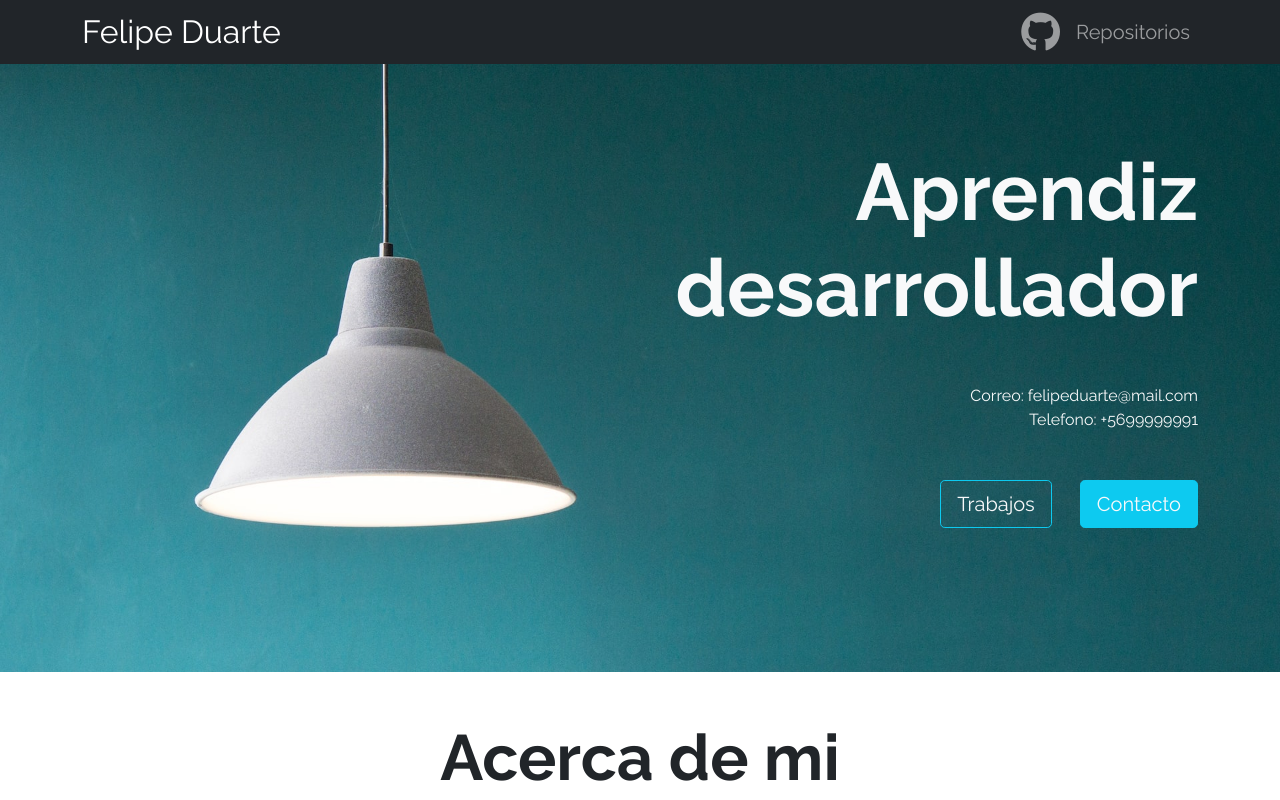
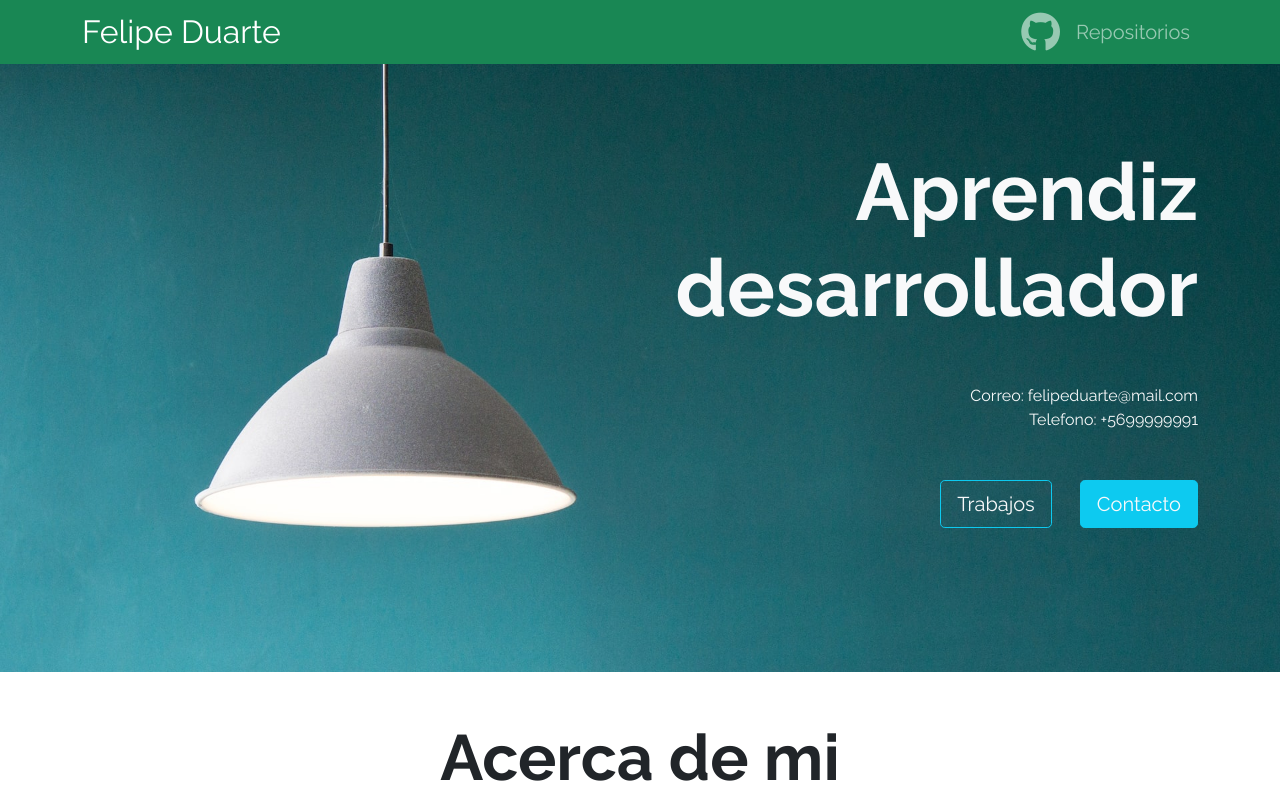
Before and after one commit to Magoxjocker/FelipeDuarte28.github.io, a plain HTML site: page index.html in a window 1280 px wide. Shown: the top 800 px of the page. Drawn offline with nearby package versions, Linux system fonts and the light colour scheme.

Commit message:
cambio de color barra nab

```diff
--- a/index.html
+++ b/index.html
@@ -16,7 +16,7 @@
 </head>
 
 <body>
-    <nav class="navbar navbar-expand-lg navbar-dark bg-dark fixed-top">
+    <nav class="navbar navbar-expand-lg navbar-dark bg-success fixed-top">
         <div class="container">
             <a class="navbar-brand" href="https://felipeduarte28.github.io/">
                 <h2 class="m-0">Felipe Duarte</h2>
```
